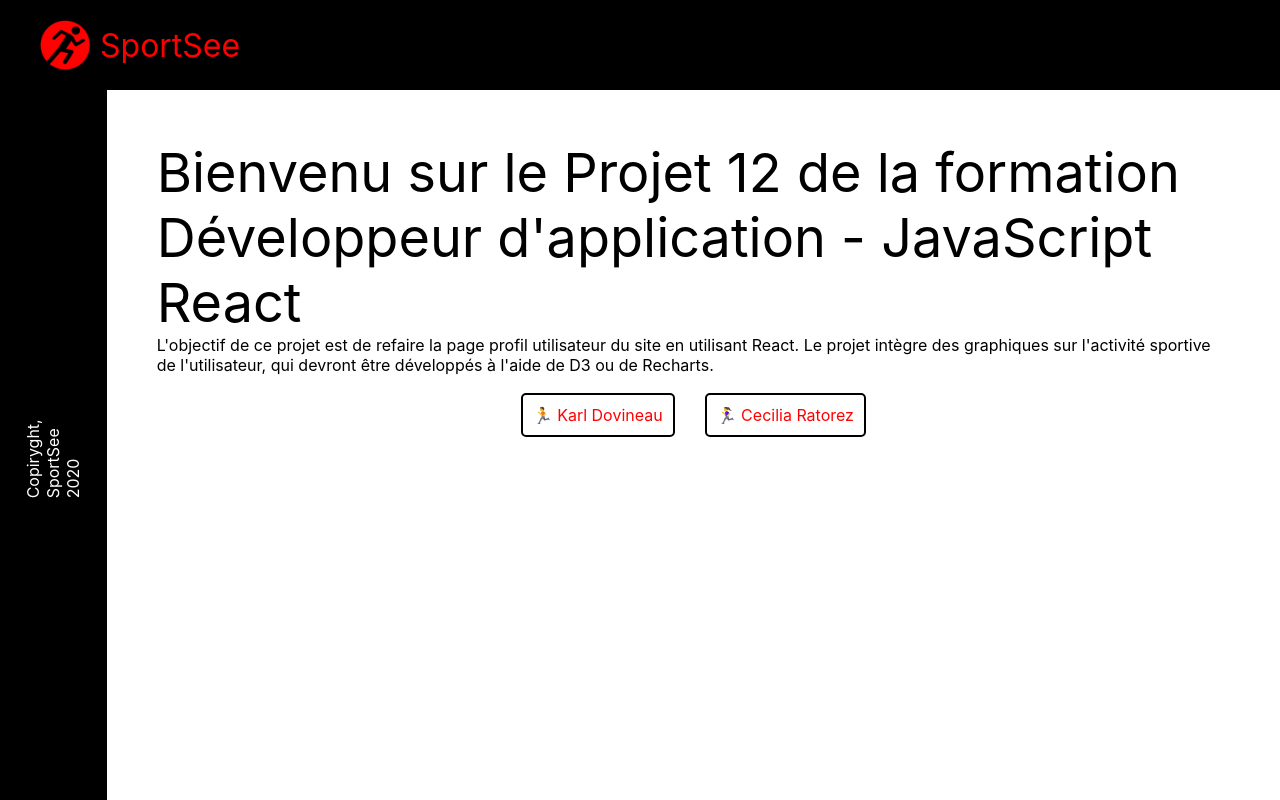
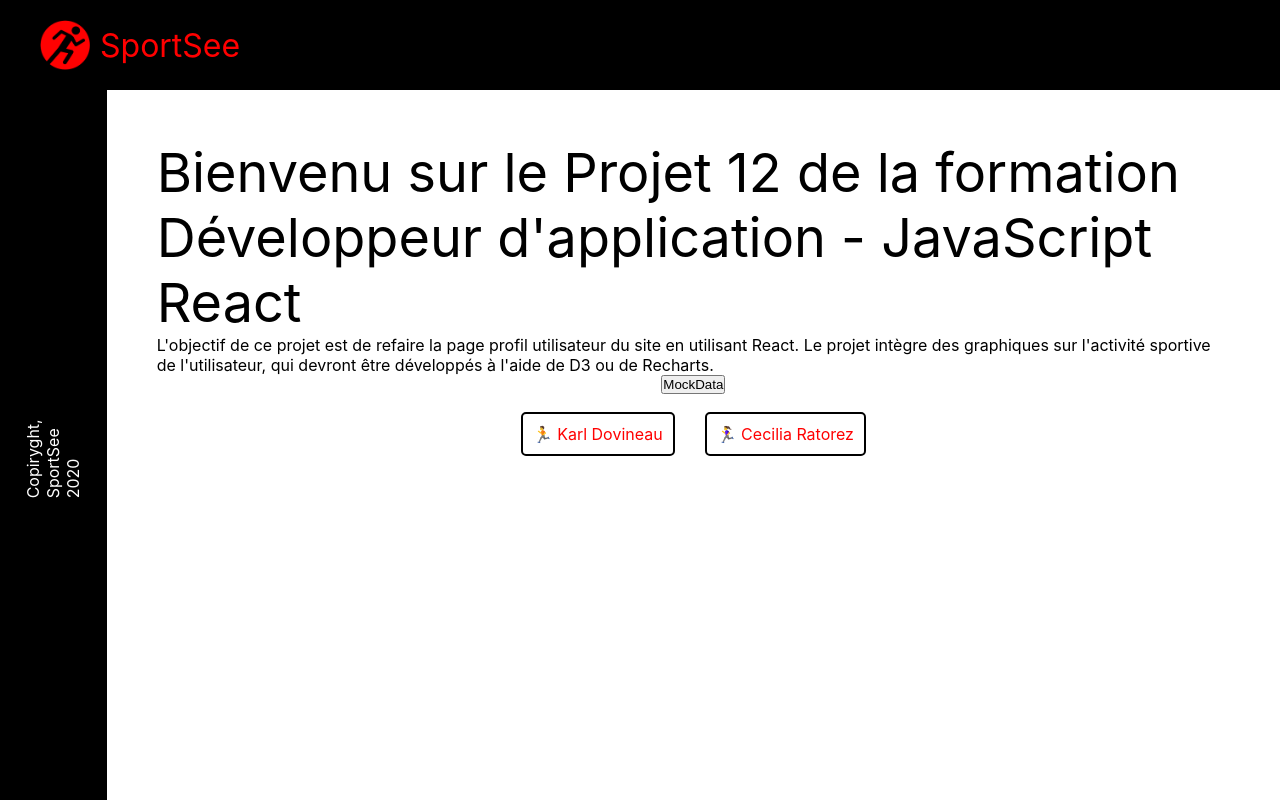
Before and after one commit to quentinM22/Formation_Oc-Projet12-SportSee-Frontend, a React (Create React App) app: page / in a window 1280 px wide. Built offline with nearby package versions, Linux system fonts and the light colour scheme.

Commit message:
Feat: Context + Api

```diff
--- a/src/Views/Home/Home.js
+++ b/src/Views/Home/Home.js
@@ -1,10 +1,17 @@
-import React from "react"
+import React, { useContext, useEffect } from "react"
+import { Link } from "react-router-dom"
+
 import Navbar from "../../Components/Navbar/Navbar"
 import Sidebar from "../../Components/Sidebar/Sidebar"
 
+import { DataContext } from "../../Context/DataContext"
 import "./Home.css"
-import { Link } from "react-router-dom"
+
 const Home = () => {
+	const { useApi, toggleApi } = useContext(DataContext)
+	useEffect(() => {
+		document.title = `SportSee - Accueil `
+	}, [])
 	return (
 		<>
 			<Navbar />
@@ -20,11 +27,8 @@ const Home = () => {
 					l'activité sportive de l'utilisateur, qui devront être développés à
 					l'aide de D3 ou de Recharts.
 				</p>
+				<button onClick={toggleApi}>{!useApi ? "APIData" : "MockData"}</button>
 				<div>
-					{/* <button onClick={toggleApi}>
-							{!useApi ? "APIData" : "MockData"}
-						</button> */}
-
 					<Link to="/user/:id12" className="btn-user">
 						🏃 Karl Dovineau
 					</Link>
```
